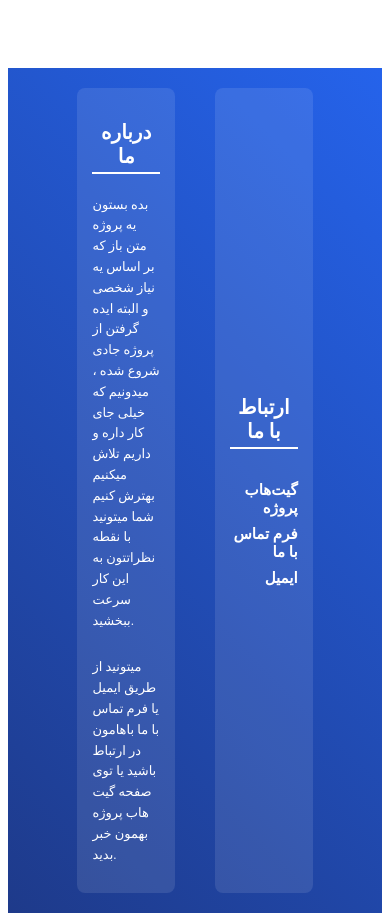
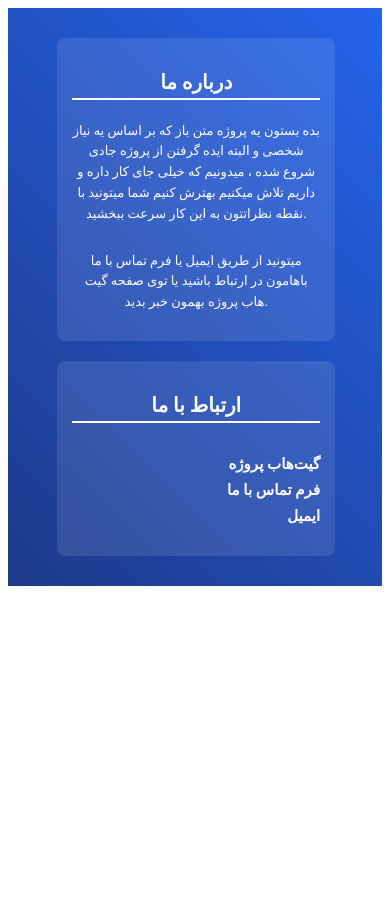
Before and after one commit to AmiraliTanabian/BedeBestoon_Django, a Django app: template Spends/templates/Spends/footer_component.html in a window 390 px wide. After the commit the page ends 586 px from the top, so only its background shows below. Run offline with Django 3.2, Linux system fonts and the light colour scheme; the template is opened without the code that fills it, so the values that code supplies are empty.

Commit message:
responsive footer

```diff
--- a/Spends/static/Spends/Style/footer_component.css
+++ b/Spends/static/Spends/Style/footer_component.css
@@ -8,10 +8,10 @@ footer {
 
 .footer-container {
     display: flex;
+    flex-wrap: wrap;
     justify-content: space-between;
     width: 80%;
     max-width: 1200px;
-    align-items: stretch;
 }
 
 .about, .contact {
@@ -22,7 +22,8 @@ footer {
     display: flex;
     flex-direction: column;
     justify-content: center;
-    margin: 0 20px;
+    margin: 10px;
+    min-width: 300px; /* حداقل عرض برای جلوگیری از فشردگی بیش از حد */
 }
 
 .contact {
@@ -64,10 +65,21 @@ footer {
     text-decoration: underline;
 }
 
-h2{
+h2 {
     text-align: center;
 }
 
-body{
-    padding-top: 60px;
+/* استایل برای نمایش در موبایل */
+@media (max-width: 768px) {
+    .footer-container {
+        flex-direction: column;
+        align-items: center;
+        text-align: center;
+    }
+
+    .about, .contact {
+        width: 90%;
+        min-width: unset; /* حذف حداقل عرض برای نمایش درست */
+        margin: 10px 0;
+    }
 }
```
